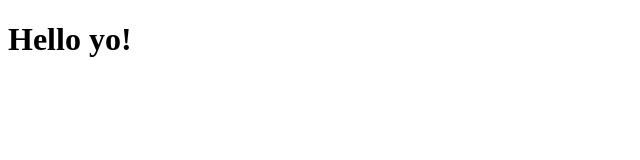
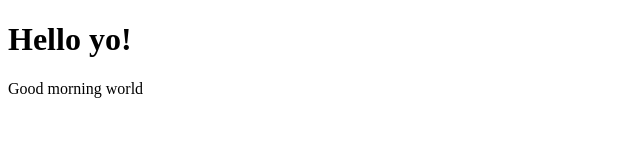
Before and after one commit to Tensayt6699/new-online, a plain HTML site: page index.html in a window 1280 px wide. Shown: the whole page, without its empty margins (0-640 px from the left). Drawn offline with Linux system fonts and the light colour scheme.

Commit message:
Update index.html

```diff
--- a/index.html
+++ b/index.html
@@ -5,6 +5,6 @@
   </title>
   <body>
     <h1> Hello yo! </h1>
-  </body>
+    <p align="justified">Good morning world</p>
   </body>
 </html>
```
